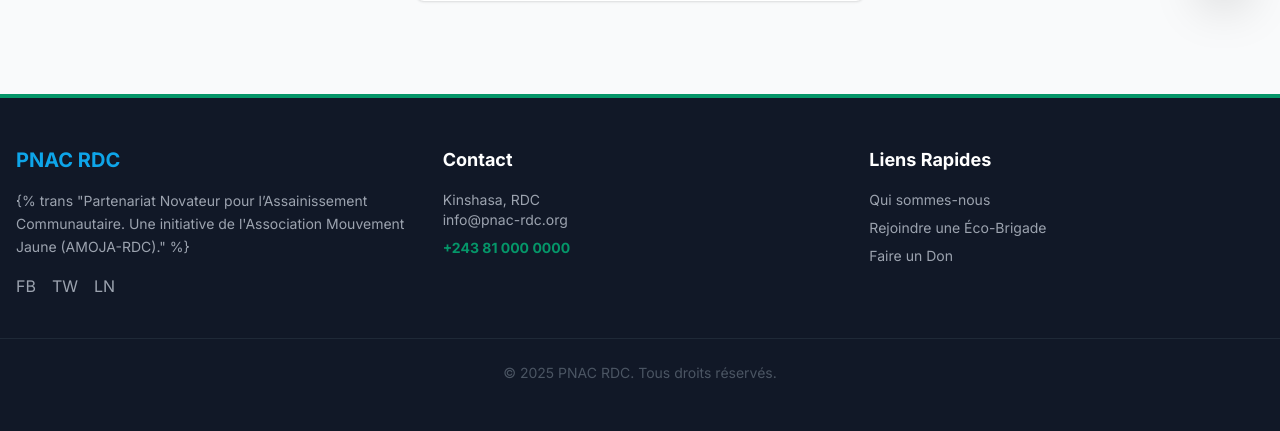
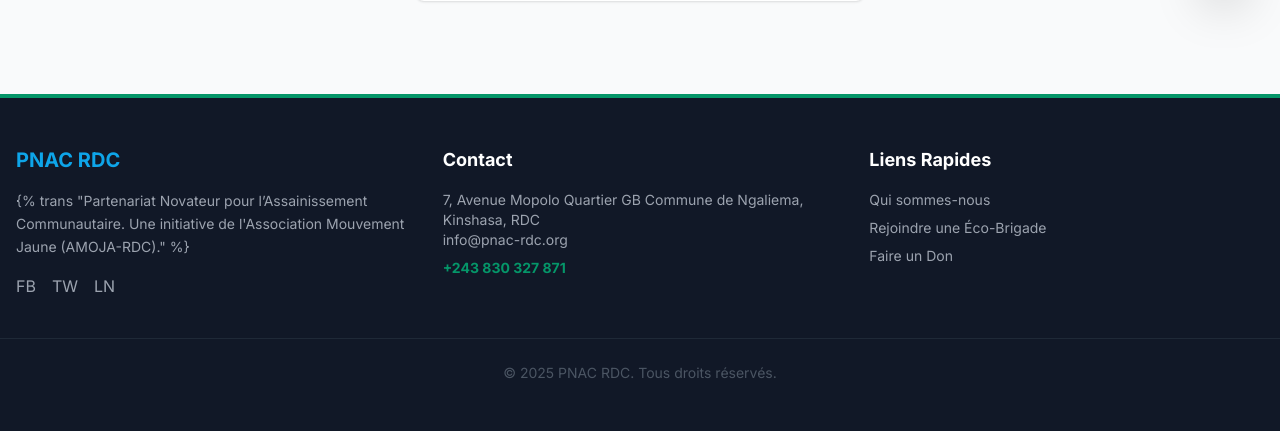
Before and after one commit to jokashongwe/pnac, a Django app: page /fr/donate/ in a window 1280 px wide. Shown: the part 786-1217 px from the top of the page. Run offline with Django 5.2, Linux system fonts and the light colour scheme; some libraries are stand-ins or nearby versions.

Commit message:
Fix contact infos

```diff
--- a/templates/base.html
+++ b/templates/base.html
@@ -227,9 +227,9 @@
             </div>
             <div>
                 <h3 class="text-lg font-bold mb-4">Contact</h3>
-                <p class="text-gray-400 text-sm">Kinshasa, RDC</p>
+                <p class="text-gray-400 text-sm">7, Avenue Mopolo Quartier GB Commune de Ngaliema, Kinshasa, RDC</p>
                 <p class="text-gray-400 text-sm">info@pnac-rdc.org</p>
-                <p class="text-gray-400 text-sm mt-2 font-bold text-pnacGreen">+243 81 000 0000</p>
+                <p class="text-gray-400 text-sm mt-2 font-bold text-pnacGreen">+243 830 327 871</p>
             </div>
             <div>
                 <h3 class="text-lg font-bold mb-4">{% trans "Liens Rapides" %}</h3>
@@ -245,7 +245,7 @@
         </div>
     </footer>
 
-    <a href="https://wa.me/243810000000" class="fixed bottom-6 right-6 bg-green-500 text-white p-3 md:p-4 rounded-full shadow-2xl hover:bg-green-600 transition z-50 flex items-center gap-2 group">
+    <a href="https://wa.me/243830327871" class="fixed bottom-6 right-6 bg-green-500 text-white p-3 md:p-4 rounded-full shadow-2xl hover:bg-green-600 transition z-50 flex items-center gap-2 group">
         <svg class="w-6 h-6 md:w-8 md:h-8" fill="currentColor" viewBox="0 0 24 24"><path d="M17.472 14.382c-.297-.149-1.758-.867-2.03-.967-.273-.099-.471-.148-.67.15-.197.297-.767.966-.94 1.164-.173.199-.347.223-.644.075-.297-.15-1.255-.463-2.39-1.475-.883-.788-1.48-1.761-1.653-2.059-.173-.297-.018-.458.13-.606.134-.133.298-.347.446-.52.149-.174.198-.298.298-.497.099-.198.05-.371-.025-.52-.075-.149-.669-1.612-.916-2.207-.242-.579-.487-.5-.669-.51-.173-.008-.371-.01-.57-.01-.198 0-.52.074-.792.372-.272.297-1.04 1.016-1.04 2.479 0 1.462 1.065 2.875 1.213 3.074.149.198 2.096 3.2 5.077 4.487.709.306 1.262.489 1.694.625.712.227 1.36.195 1.871.118.571-.085 1.758-.719 2.006-1.413.248-.694.248-1.289.173-1.413-.074-.124-.272-.198-.57-.347m-5.421 7.403h-.004a9.87 9.87 0 01-5.031-1.378l-.361-.214-3.741.982.998-3.648-.235-.374a9.86 9.86 0 01-1.51-5.26c.001-5.45 4.436-9.884 9.888-9.884 2.64 0 5.122 1.03 6.988 2.898a9.825 9.825 0 012.893 6.994c-.003 5.45-4.437 9.884-9.885 9.884m8.413-18.297A11.815 11.815 0 0012.05 0C5.495 0 .16 5.335.157 11.892c0 2.096.547 4.142 1.588 5.945L.057 24l6.305-1.654a11.882 11.882 0 005.683 1.448h.005c6.554 0 11.89-5.335 11.893-11.893a11.821 11.821 0 00-3.48-8.413Z"/></svg>
     </a>
 
```
